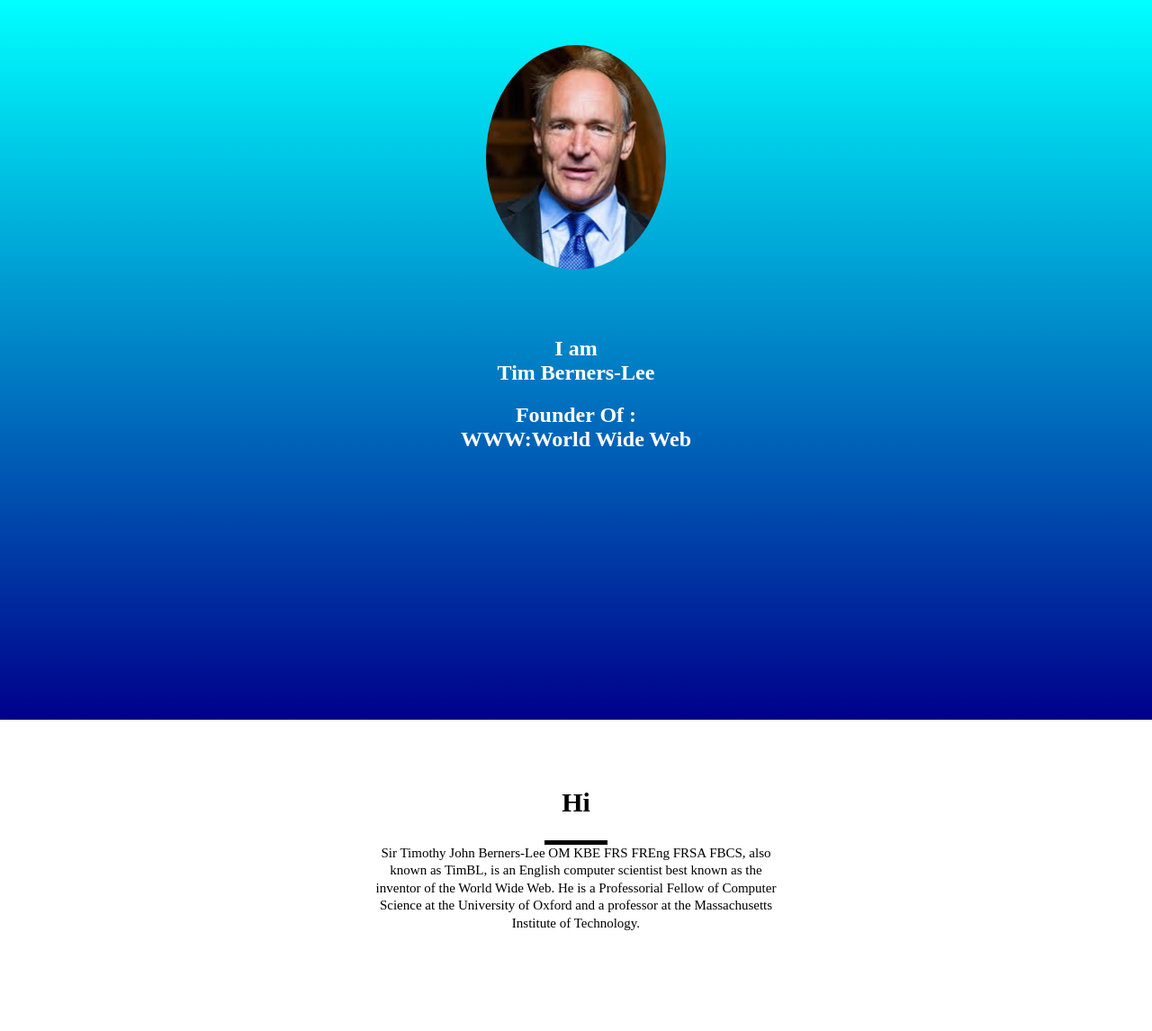
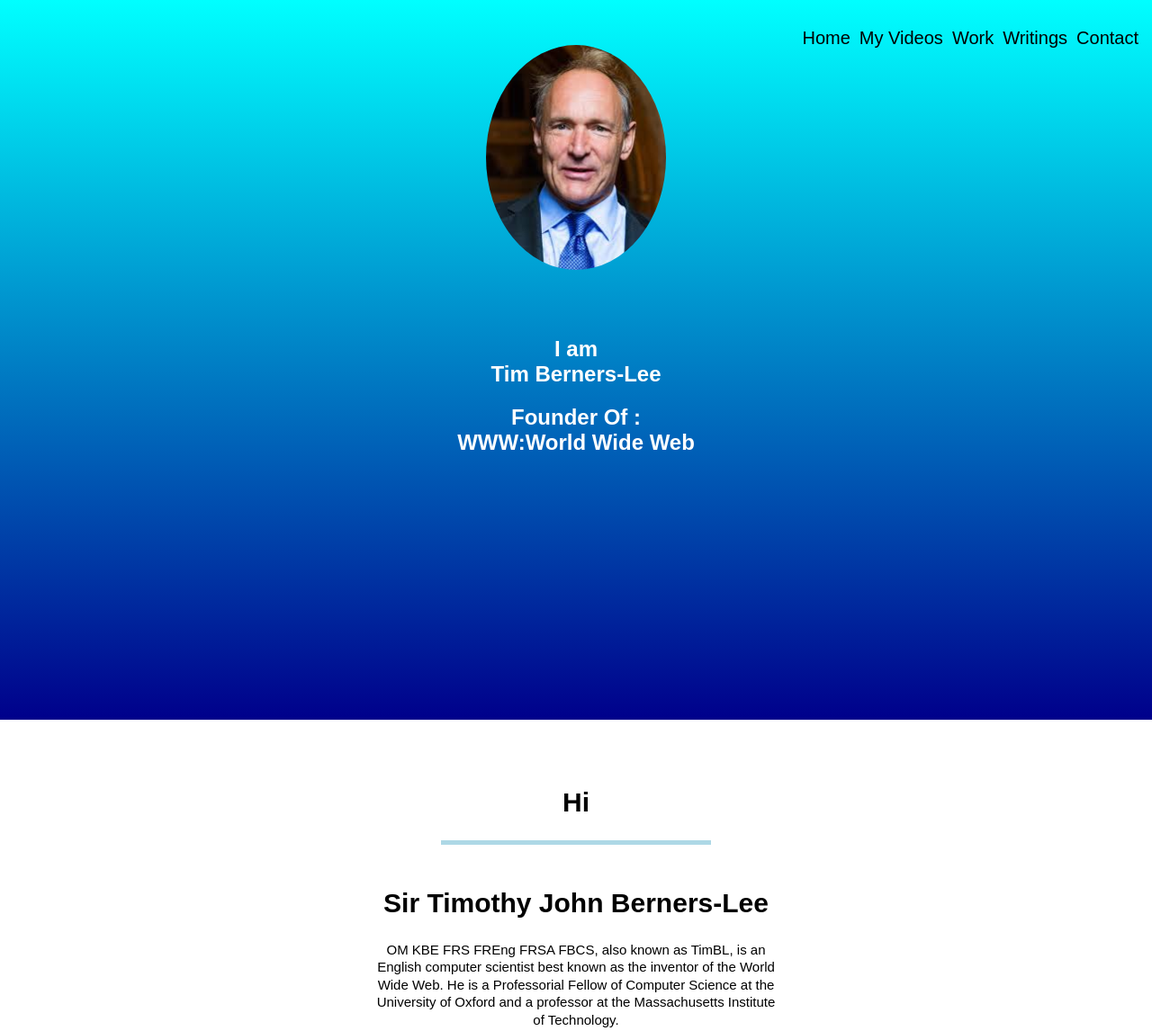
Before and after one commit to itz-shyam/Tim-Berners-Lee-, a plain HTML site: page index.htm in a window 1280 px wide. Shown: the whole page at 90% size. Before the commit the page ends 1086 px from the top, so only its background shows below. Drawn offline with Linux system fonts and the light colour scheme.

Commit message:
Add files via upload
VERSION 2.0

```diff
--- a/index.htm
+++ b/index.htm
@@ -9,6 +9,13 @@
 </head>
 
 <body>
+    <ul class="unord">
+        <li class="lii">Home</li>
+        <li class="lii">My Videos</li>
+        <li class="lii">Work</li>
+        <li class="lii">Writings</li>
+        <li class="lii">Contact</li>
+    </ul>
     <section id="sec1">
         <div class="division1">
             <img src="tim_image.jpg" class="timmy">
@@ -25,10 +32,11 @@
         </div>
     </section>
     <section id="sec2">
-    <h1>Hi</h1>
+        <h1>Hi</h1>
         <div class="line">
         </div>
-        <p>Sir Timothy John Berners-Lee OM KBE FRS FREng FRSA FBCS, also known as TimBL, is an English computer scientist best known as the inventor of the World Wide Web. He is a Professorial Fellow of Computer Science at the University of Oxford and a professor at the Massachusetts Institute of Technology.</p>
+        <br>
+        <h1>Sir Timothy John Berners-Lee</h1> <p>OM KBE FRS FREng FRSA FBCS, also known as TimBL, is an English computer scientist best known as the inventor of the World Wide Web. He is a Professorial Fellow of Computer Science at the University of Oxford and a professor at the Massachusetts Institute of Technology.</p>
     </section>
 </body>
 
--- a/style.css
+++ b/style.css
@@ -7,29 +7,53 @@
 body {
     text-align: center;
     margin: 0;
+    font-family: sans-serif;
 }
-.division1{
+
+.division1 {
     padding-top: 50px;
 }
-#sec1{
-    background:linear-gradient(cyan 0%,darkblue 100%);
+
+#sec1 {
+    background: linear-gradient(cyan 0%, darkblue 100%);
     opacity: 1;
     height: 800px;
     color: white;
 }
-#sec2{
+
+#sec2 {
     padding: 50px;
     font-size: 20px;
 }
-p{
+p {
     max-width: 450px;
     margin: auto;
     font-size: 15px;
     line-height: 1.3;
 }
-.line{
+
+.line {
     height: 5px;
-    width: 70px;
-    background-color: black;
+    width: 300px;
+    background-color: lightblue;
     margin: auto;
 }
+.unord{
+    list-style: none;
+    position: absolute;
+    cursor: pointer;
+    z-index: 10;
+    top: 10px;
+    right: 10px;
+}
+.lii{
+    padding: 5px;
+    font-family: fantasy;
+    font-size: 20px;
+    float: left;
+}
+.lii:hover{
+    background-color: crimson;
+    font-size: 25px;
+    font-family: 'Ubuntu', sans-serif;
+}
```
